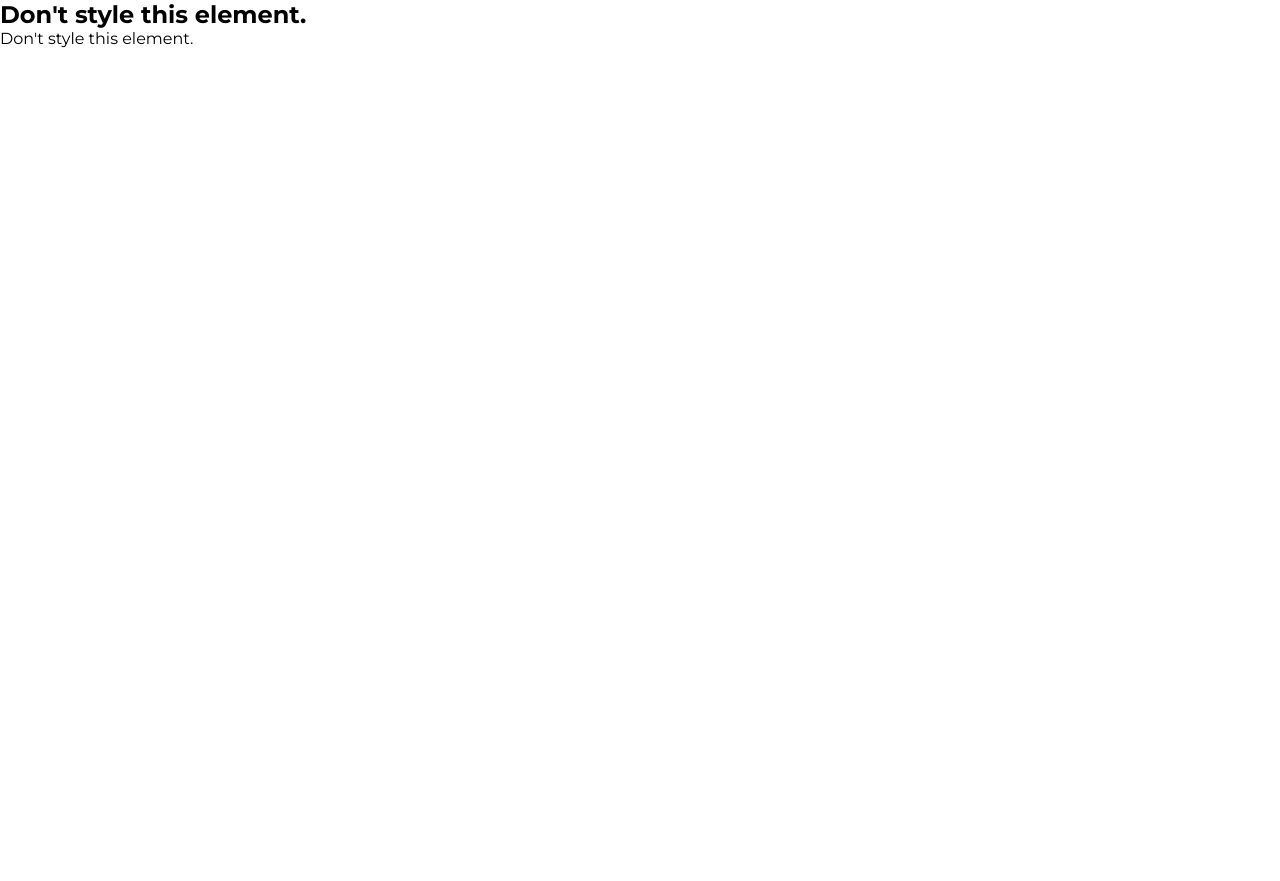
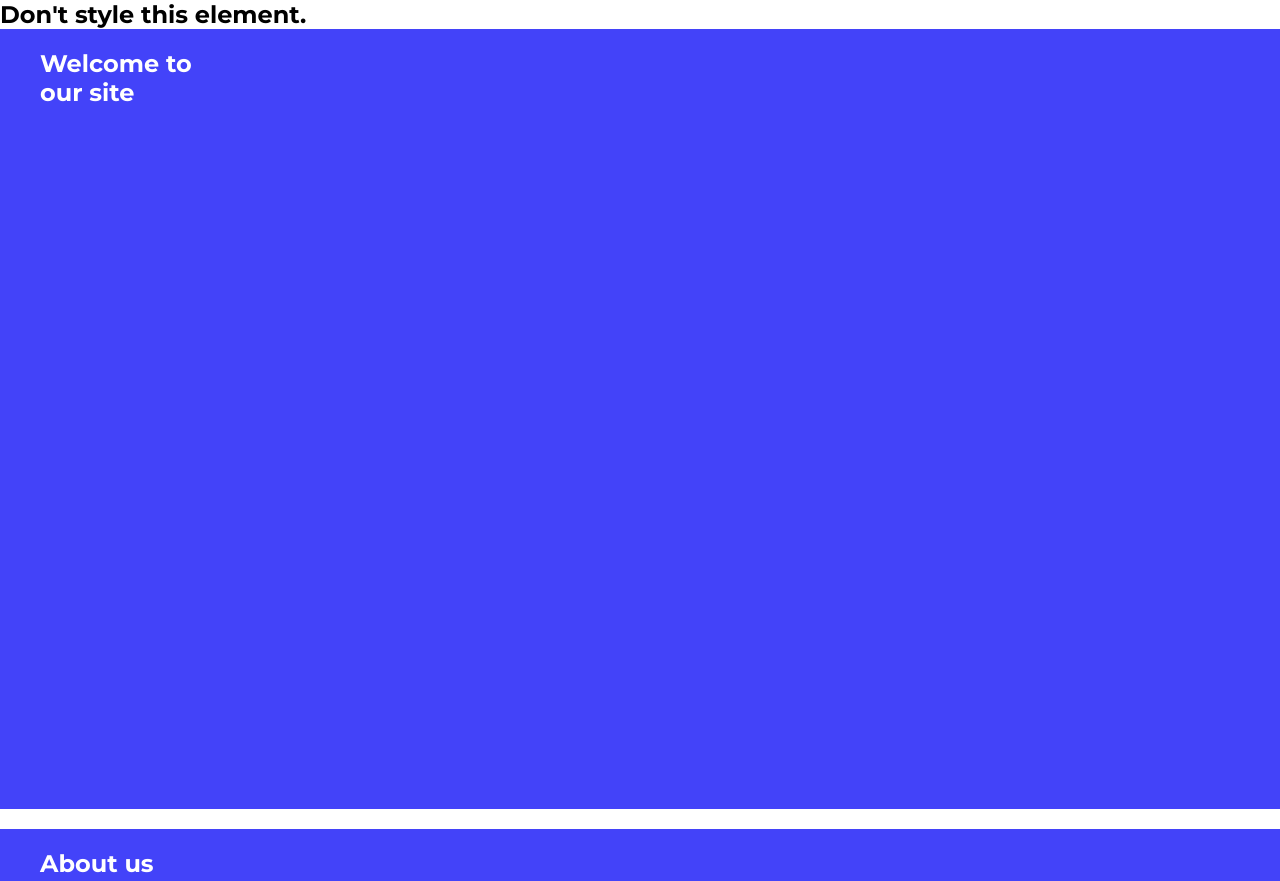
Before and after one commit to cojocaru-dan/Design_Around_Us, a website: page client/index.html in a window 1280 px wide. Shown: the top 881 px of the page. Before the commit the page ends 800 px from the top, so only its background shows below. Drawn offline with Linux system fonts and the light colour scheme.

Commit message:
Practice CSS basics

```diff
--- a/client/public/script.js
+++ b/client/public/script.js
@@ -15,7 +15,12 @@ const loadEvent = function() {
   });
 
   // Write your JavaScript code after this line
+  const sectionsInsideMain = document.querySelectorAll("#root section");
 
+  sectionsInsideMain.forEach((section, index) => {
+    section.classList.add("co");
+    section.insertAdjacentHTML("beforeend", `<h2>${sectionH2texts[index]}</h2>`);
+  });
 
   // Write your JavaScript code before this line
 
--- a/client/public/style.css
+++ b/client/public/style.css
@@ -18,6 +18,23 @@ button,
 a{cursor: pointer; color: inherit;}
 textarea{resize: none;}
 
+#root section {
+  color: #FFFFFF;
+  background-color: #4343F9;
+}
+
+section h2 {
+  width: 200px;
+}
+
+#root section{
+  width: 100%;
+  height: 100vh;
+  padding: 20px 40px;
+  border-bottom: 20px solid;
+  color: #FFFFFF;
+  background-color: #4343F9;
+  }
 /* CSS reset END */
 
 body{
```
Also changed, not shown: README.md.
